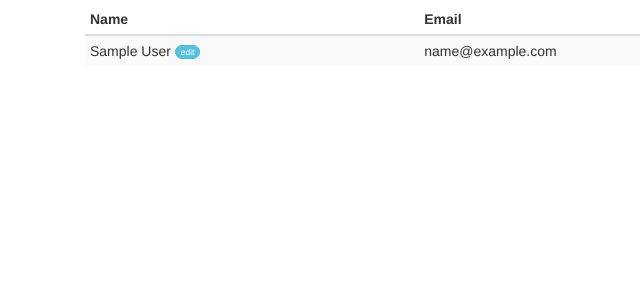
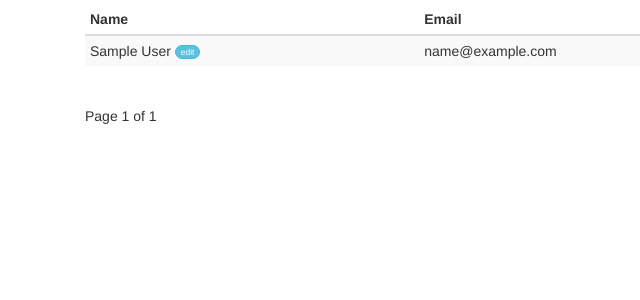
Before and after one commit to joelstanner/cf_django_challenge, a Django app: page / in a window 1280 px wide. Shown: the part 483-783 px from the top of the page, without its empty margins (190-830 px from the left). Run offline with Django 3.2, Linux system fonts and the light colour scheme; tables that the repository leaves empty hold one stand-in row (values such as "Sample post"); some libraries are stand-ins or nearby versions.

Commit message:
pagination working

```diff
--- a/userapp/djangousers/templates/contact_list.html
+++ b/userapp/djangousers/templates/contact_list.html
@@ -21,7 +21,7 @@
           </tr>
         </thead>
         <tbody>
-          {% for contact in object_list %}
+          {% for contact in contacts %}
             <tr>
               <td>{{ contact }}
                 <a href="{% url "contacts-edit" pk=contact.id %}"
@@ -33,7 +33,21 @@
         </tbody>
       </table>
 
+      <div class="pagination">
+        <span class="step-links">
+          {% if contacts.has_previous %}
+            <a href="?page={{ contacts.previous_page_number }}">previous</a>
+          {% endif %}
 
+          <span class="current">
+            Page {{ contacts.number }} of {{ contacts.paginator.num_pages }}
+          </span>
+
+          {% if contacts.has_next %}
+            <a href="?page={{ contacts.next_page_number }}">next</a>
+          {% endif %}
+        </span>
+      </div>
     </div>
   </div> <!--     /container      -->
 {% endblock %}
--- a/userapp/djangousers/views.py
+++ b/userapp/djangousers/views.py
@@ -1,15 +1,27 @@
-from django.shortcuts import render
+from django.shortcuts import render, render_to_response
 from django.http import HttpResponse
-from django.views.generic import ListView, CreateView, UpdateView
+from django.views.generic import CreateView, UpdateView
 from django.core.urlresolvers import reverse
+from django.core.paginator import Paginator, EmptyPage, PageNotAnInteger
 
 from djangousers.models import Contact
 
 
-class ListContactView(ListView):
+def listing(request):
+    contact_list = Contact.objects.all()
+    paginator = Paginator(contact_list, 25, orphans=3) #Show 25 contacts per page
 
-    model = Contact
-    template_name = 'contact_list.html'
+    page = request.GET.get('page')
+    try:
+        contacts = paginator.page(page)
+    except PageNotAnInteger:
+        # If page is not an integer, deliver first page.
+        contacts = paginator.page(1)
+    except EmptyPage:
+        # If page is out of range (e.g. 9999), deliver last page of results.
+        contacts = paginator.page(paginator.num_pages)
+
+    return render_to_response('contact_list.html', {"contacts": contacts})
 
 
 class CreateContactView(CreateView):
--- a/userapp/userapp/urls.py
+++ b/userapp/userapp/urls.py
@@ -6,8 +6,7 @@ from django.contrib import admin
 import djangousers.views
 
 urlpatterns = patterns('',
-    url(r'^$', djangousers.views.ListContactView.as_view(),
-        name='contacts-list',),
+    url(r'^$', djangousers.views.listing, name='contacts-list',),
     url(r'^new$', djangousers.views.CreateContactView.as_view(),
         name='contacts-new',),
     url(r'^edit/(?P<pk>\d+)/$', djangousers.views.UpdateContactView.as_view(),
```
